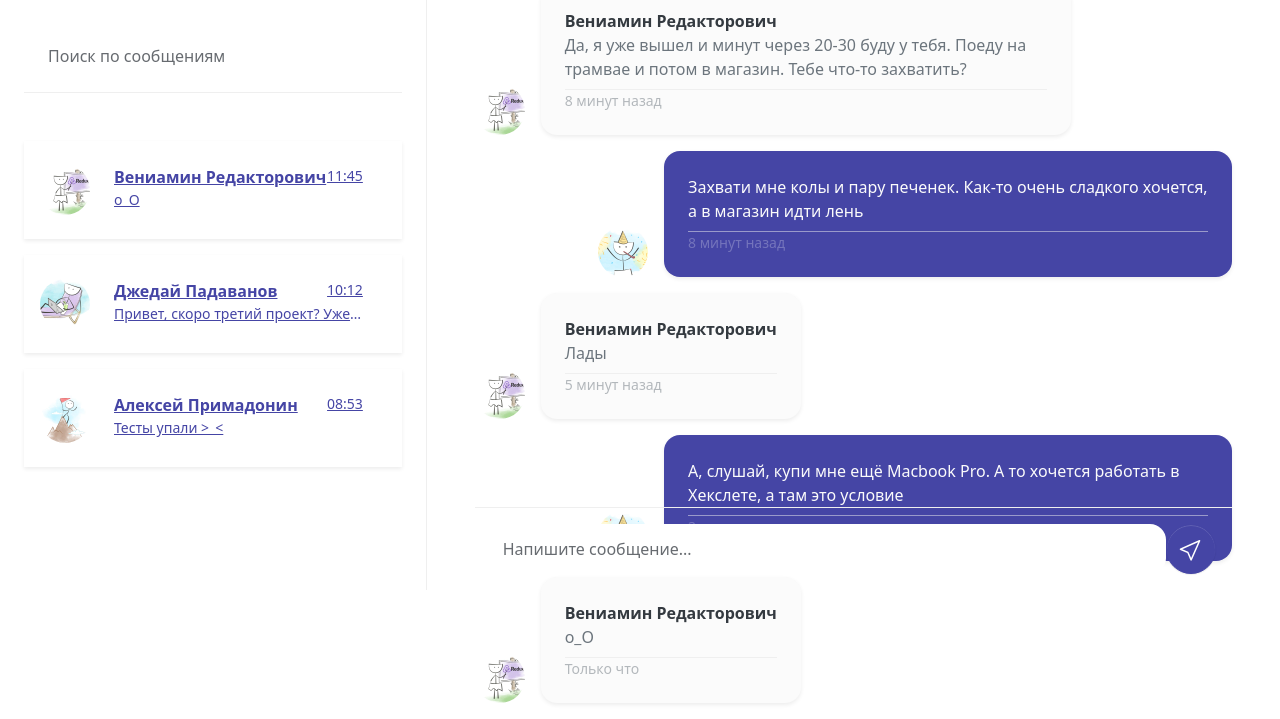
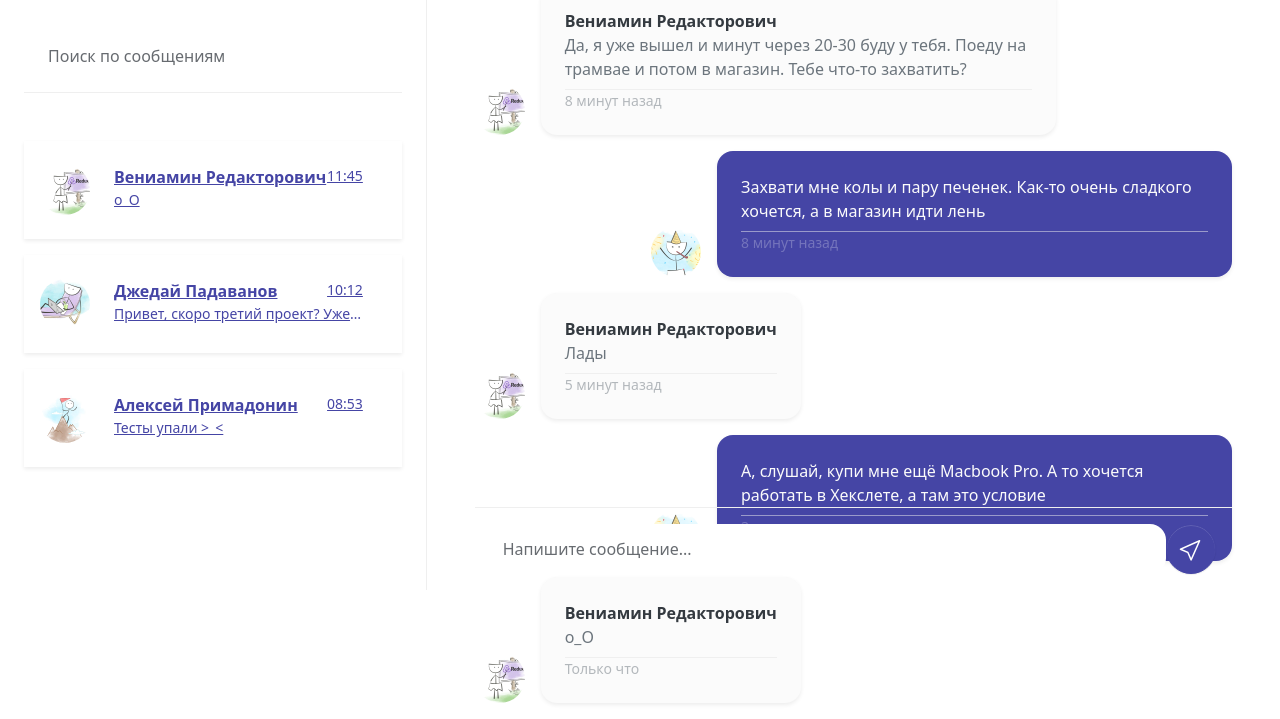
Before and after one commit to krass7/layout-designer-project-59, a website: page app/chat.pug in a window 1280 px wide. Shown: the part 162-881 px from the top of the page. Drawn offline with nearby package versions, Linux system fonts and the light colour scheme; files that its build step writes are made by us from their sources; files whose address does not match are found by name.

Commit message:
change chat

```diff
--- a/app/pug/chat_messages.pug
+++ b/app/pug/chat_messages.pug
@@ -2,7 +2,7 @@
   .col(class='p-0')
     div(class='d-flex align-items-end gap-3 mb-3')
       img(src='images/avatar_4.jpg' class='rounded-circle' style ='width: 50px; height: 50px')
-      div(class='d-flex flex-column bg-light p-4 rounded shadow-sm' style='width: 70%')
+      div(class='d-flex flex-column bg-light p-4 rounded shadow-sm' style='width: 68%')
         div(class='mb-2')
           p(class='fw-bold mb-0') Вениамин Редакторович
           p(class='text-secondary mb-0') Да, я уже вышел и минут через 20-30 буду у тебя. Поеду на трамвае и потом в магазин. Тебе что-то захватить?
@@ -10,7 +10,7 @@
           p(class='small text-secondary opacity-50 mb-0') 8 минут назад
     div(class='d-flex justify-content-end align-items-end gap-3 mb-3')
       img(src='images/avatar_1.jpg' class='rounded-circle' style ='width: 50px; height: 50px')
-      div(class='d-flex flex-column bg-primary p-4 rounded shadow-sm w-75')
+      div(class='d-flex flex-column bg-primary p-4 rounded shadow-sm' style='width: 68%')
         div(class='mb-2')
           p(class='text-light mb-0') Захвати мне колы и пару печенек. Как-то очень сладкого хочется, а в магазин идти лень
         div(class='border-top opacity-50')
@@ -25,7 +25,7 @@
           p(class='small text-secondary opacity-50 mb-0') 5 минут назад
     div(class='d-flex justify-content-end align-items-end gap-3 mb-3')
       img(src='images/avatar_1.jpg' class='rounded-circle' style ='width: 50px; height: 50px')
-      div(class='d-flex flex-column bg-primary p-4 rounded shadow-sm w-75')
+      div(class='d-flex flex-column bg-primary p-4 rounded shadow-sm' style='width: 68%')
         div(class='mb-2')
           p(class='text-light mb-0') А, слушай, купи мне ещё Macbook Pro. А то хочется работать в Хекслете, а там это условие
         div(class='border-top opacity-50')
```
Also changed, not shown: build/chat.html.
